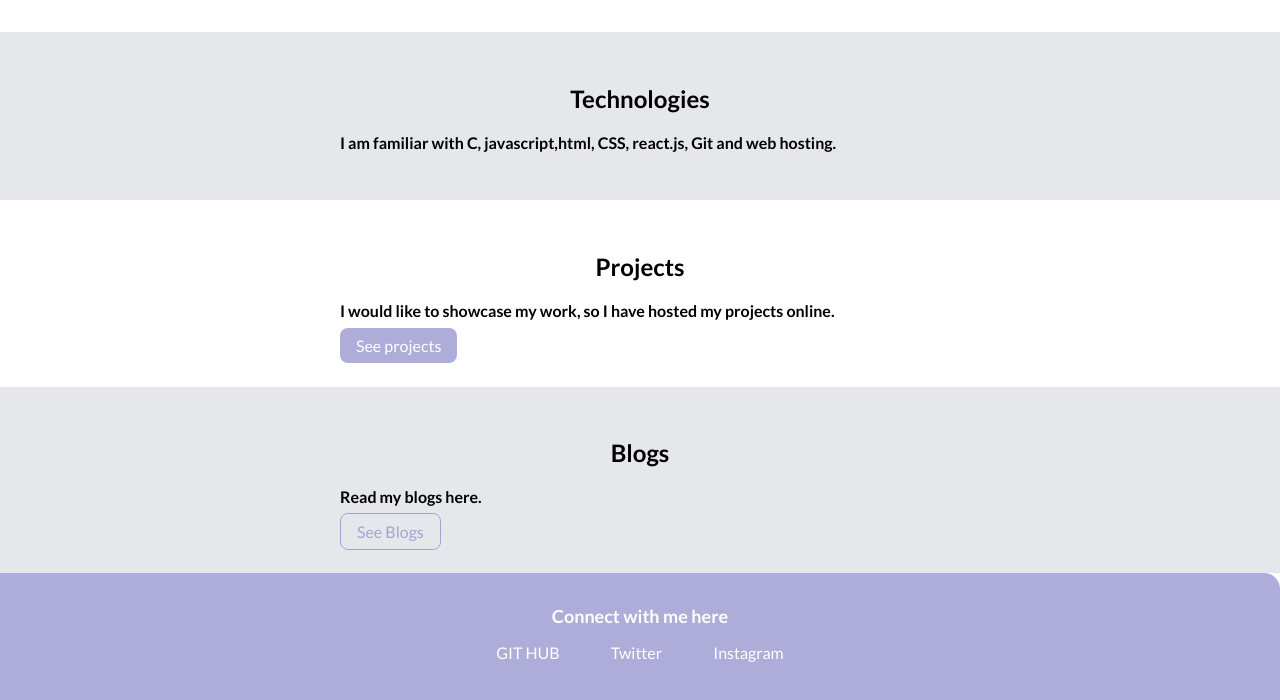
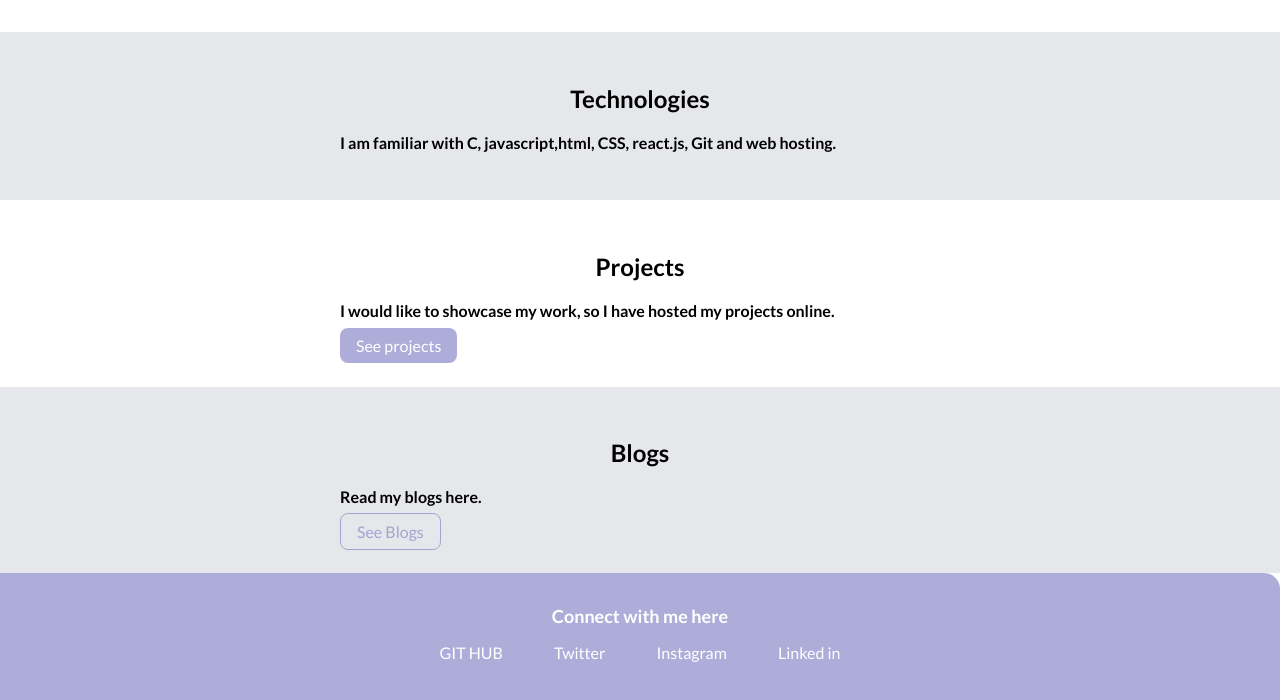
Before and after one commit to Srikanth-14/Portfolio, a plain HTML site: page index.html in a window 1280 px wide. Shown: the part 480-1180 px from the top of the page. Drawn offline with Linux system fonts and the light colour scheme.

Commit message:
Update index.html

```diff
--- a/index.html
+++ b/index.html
@@ -65,6 +65,9 @@
             <li class="list-item-inline">
                 <a class="link" href="https://www.instagram.com/srikanth_bairi/n">Instagram</a>
             </li>
+            <li class="list-item-inline">
+                <a class="link" href="https://www.linkedin.com/in/srikanth-bairi-5219391a4/n">Linked in</a>
+            </li>
         </ul>
     </footer>
 
```
